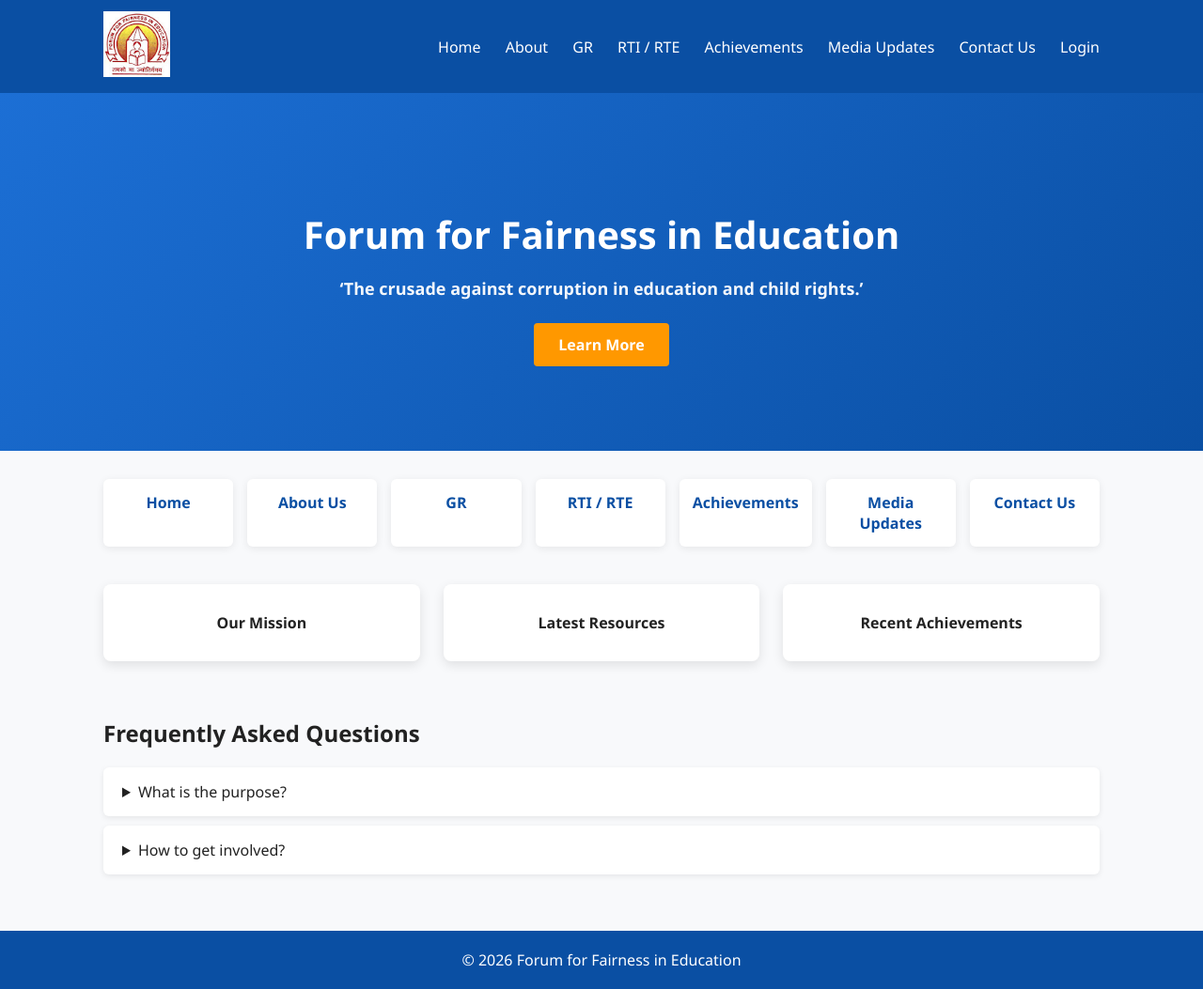
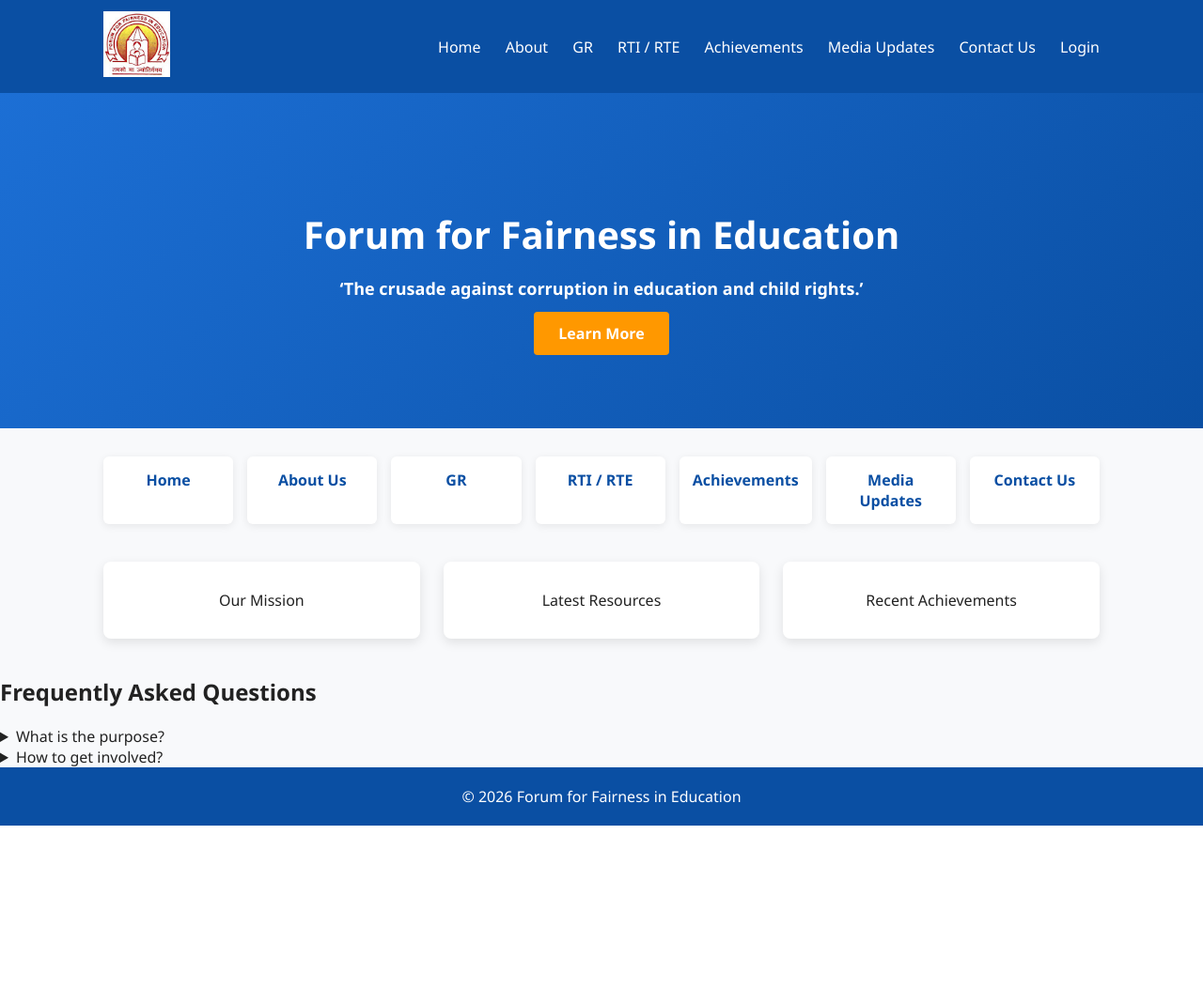
Before and after one commit to MonikaShah/ffe, a Django app: page / in a window 1280 px wide. Shown: the whole page at 94% size. After the commit the page ends 879 px from the top, so only its background shows below. Run offline with Django 5.2, Linux system fonts and the light colour scheme; parts of the project's set-up code (start-up, migrations or seed data) failed here and were passed over; some libraries are stand-ins or nearby versions.

Commit message:
style updated

```diff
--- a/static/css/style.css
+++ b/static/css/style.css
@@ -1,23 +1,38 @@
-/* RESET */
+/* ================= RESET ================= */
 * {
   box-sizing: border-box;
 }
 
+html, body {
+  height: 100%;
+  margin: 0;
+}
+
 body {
-  margin: 0;
   font-family: "Segoe UI", Roboto, Arial, sans-serif;
   color: #222;
   background: #f8f9fb;
 }
 
-/* CONTAINER */
+/* ================= PAGE WRAPPER (FOOTER FIX) ================= */
+.page-wrapper {
+  min-height: 100vh;
+  display: flex;
+  flex-direction: column;
+}
+
+.site-main {
+  flex: 1;
+}
+
+/* ================= CONTAINER ================= */
 .container {
   max-width: 1100px;
   margin: auto;
   padding: 0 20px;
 }
 
-/* NAVBAR */
+/* ================= NAVBAR ================= */
 .navbar {
   background: #0a4fa3;
 }
@@ -33,24 +48,23 @@ body {
 
 .logo img {
   height: 70px;
-  width: auto;
 }
 
-nav a {
-  color: white;
+.main-nav a {
+  color: #fff;
   text-decoration: none;
   margin-left: 22px;
   font-weight: 500;
 }
 
-nav a:hover {
+.main-nav a:hover {
   text-decoration: underline;
 }
 
-/* HERO */
+/* ================= HERO ================= */
 .hero {
   background: linear-gradient(135deg, #1c6fd5, #0a4fa3);
-  color: white;
+  color: #fff;
   padding: 90px 20px;
   text-align: center;
 }
@@ -62,16 +76,15 @@ nav a:hover {
 
 .hero p {
   font-size: 18px;
-  opacity: 0.95;
   margin-bottom: 25px;
 }
 
+/* ================= BUTTON ================= */
 .btn {
-  display: inline-block;
   background: #ff9800;
+  color: #fff;
   padding: 12px 26px;
   border-radius: 4px;
-  color: white;
   text-decoration: none;
   font-weight: 600;
 }
@@ -80,29 +93,28 @@ nav a:hover {
   background: #e68900;
 }
 
-/* ICON MENU */
+/* ================= ICON MENU ================= */
 .icon-menu {
   max-width: 1100px;
   margin: 30px auto;
   display: flex;
-  justify-content: space-between;
   gap: 15px;
   padding: 0 20px;
 }
 
 .icon-menu a {
   flex: 1;
-  background: white;
+  background: #fff;
   padding: 14px;
   text-align: center;
   text-decoration: none;
   color: #0a4fa3;
   font-weight: 600;
   border-radius: 6px;
-  box-shadow: 0 2px 8px rgba(0,0,0,0.08);
+  box-shadow: 0 2px 8px rgba(0,0,0,.08);
 }
 
-/* CARDS */
+/* ================= CARDS ================= */
 .cards {
   max-width: 1100px;
   margin: 40px auto;
@@ -113,85 +125,96 @@ nav a:hover {
 }
 
 .card {
-  background: white;
+  background: #fff;
   padding: 30px;
   border-radius: 8px;
   text-align: center;
-  font-weight: 600;
-  box-shadow: 0 4px 12px rgba(0,0,0,0.1);
+  box-shadow: 0 4px 12px rgba(0,0,0,.1);
 }
 
-/* FAQ */
-.faq {
-  max-width: 1100px;
-  margin: 60px auto;
-  padding: 0 20px;
-}
-
-.faq h2 {
-  margin-bottom: 20px;
-}
-
-.faq details {
-  background: white;
-  padding: 15px 20px;
-  border-radius: 6px;
-  margin-bottom: 10px;
-  box-shadow: 0 2px 6px rgba(0,0,0,0.08);
-}
-
-/* FOOTER */
-footer {
-  background: #0a4fa3;
-  color: white;
-  padding: 20px 0;
-  margin-top: 60px;
-  text-align: center;
-}
+/* ================= ACHIEVEMENTS ================= */
 .intro {
   font-size: 18px;
   margin-bottom: 25px;
 }
 
 .achievement-body {
-  background: white;
+  background: #fff;
   padding: 30px;
   border-radius: 8px;
-  box-shadow: 0 4px 12px rgba(0,0,0,0.08);
-}
-.rich-text p {
-    text-indent: 2em;   /* or 30px */
-}
-.achievement-card {
-  padding-left: 2em;
+  box-shadow: 0 4px 12px rgba(0,0,0,.08);
 }
 
-.achievement-title {
-  margin-bottom: 0.5em;
+.rich-text p {
+  text-indent: 2em;
 }
 
-.achievement-text p {
-  text-indent: 2em;
-}
-html, body {
-  height: 100%;
+/* ================= CONTACT FORM ================= */
+.contact-wrapper {
+  display: flex;
+  justify-content: center;
+  padding: 60px 20px;
 }
 
-body {
-  display: flex;
-  flex-direction: column;
-  min-height: 100vh;
+.contact-card {
+  width: 100%;
+  max-width: 520px;
+  background: #fff;
+  padding: 30px;
+  border-radius: 10px;
+  box-shadow: 0 10px 25px rgba(0,0,0,.12);
 }
 
-.site-content {
-  flex: 1;
+.contact-card h2 {
+  text-align: center;
+  margin-bottom: 25px;
 }
 
+.contact-card input,
+.contact-card textarea {
+  width: 100%;
+  padding: 10px;
+  border-radius: 4px;
+  border: 1px solid #ccc;
+}
 
+.contact-card textarea {
+  resize: vertical;
+}
 
-/* MOBILE */
+.captcha-box {
+  display: flex;
+  justify-content: center;
+  margin: 20px 0;
+}
+
+.btn-submit {
+  background: #ff9800;
+  border: none;
+  color: #fff;
+  padding: 12px;
+  width: 100%;
+  border-radius: 4px;
+  font-weight: 600;
+  cursor: pointer;
+}
+
+.btn-submit:hover {
+  background: #e68900;
+}
+
+/* ================= FOOTER ================= */
+.site-footer {
+  background: #0a4fa3;
+  color: #fff;
+  text-align: center;
+  padding: 20px 0;
+}
+
+/* ================= MOBILE ================= */
 @media (max-width: 768px) {
-  nav {
+
+  .main-nav {
     display: none;
   }
 
@@ -206,4 +229,9 @@ body {
   .cards {
     grid-template-columns: 1fr;
   }
+
+  .g-recaptcha {
+    transform: scale(0.9);
+    transform-origin: center;
+  }
 }
```
